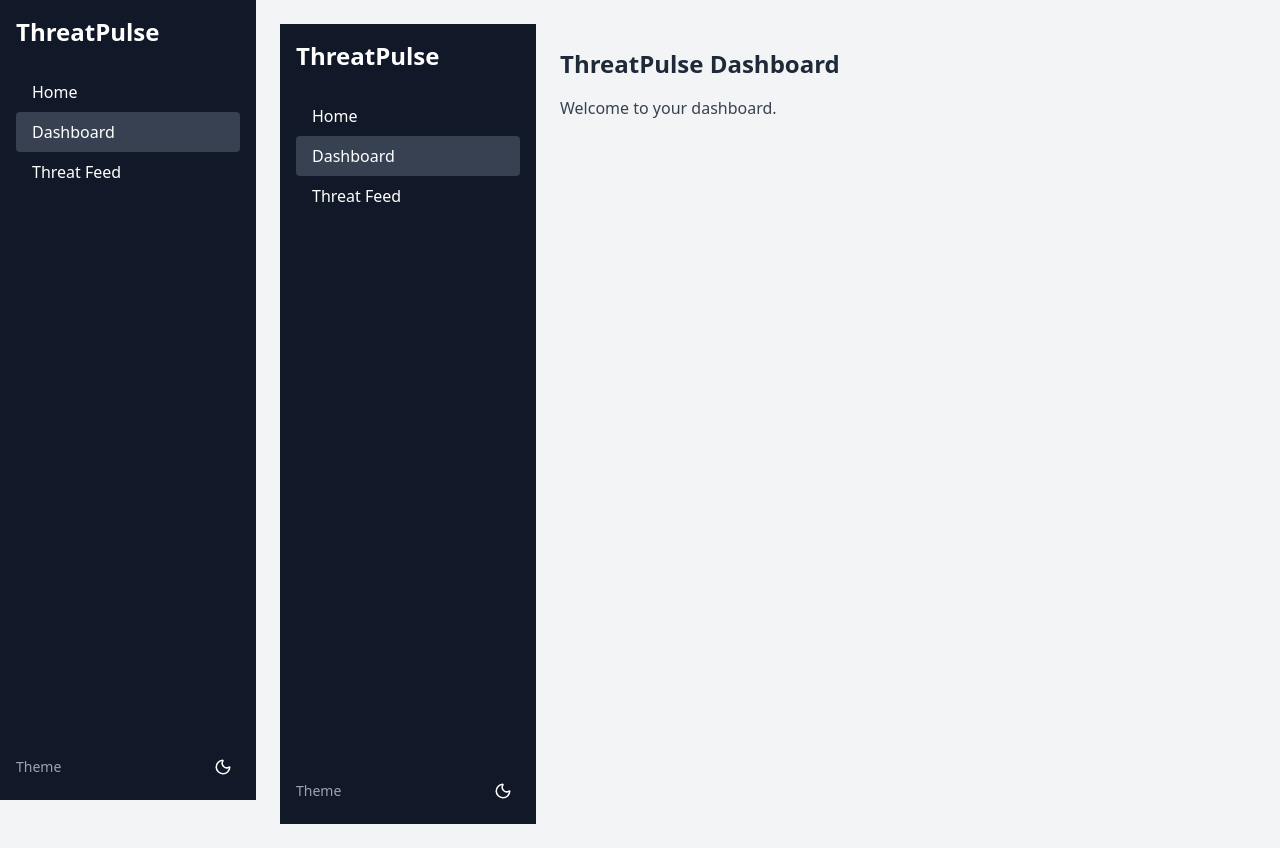
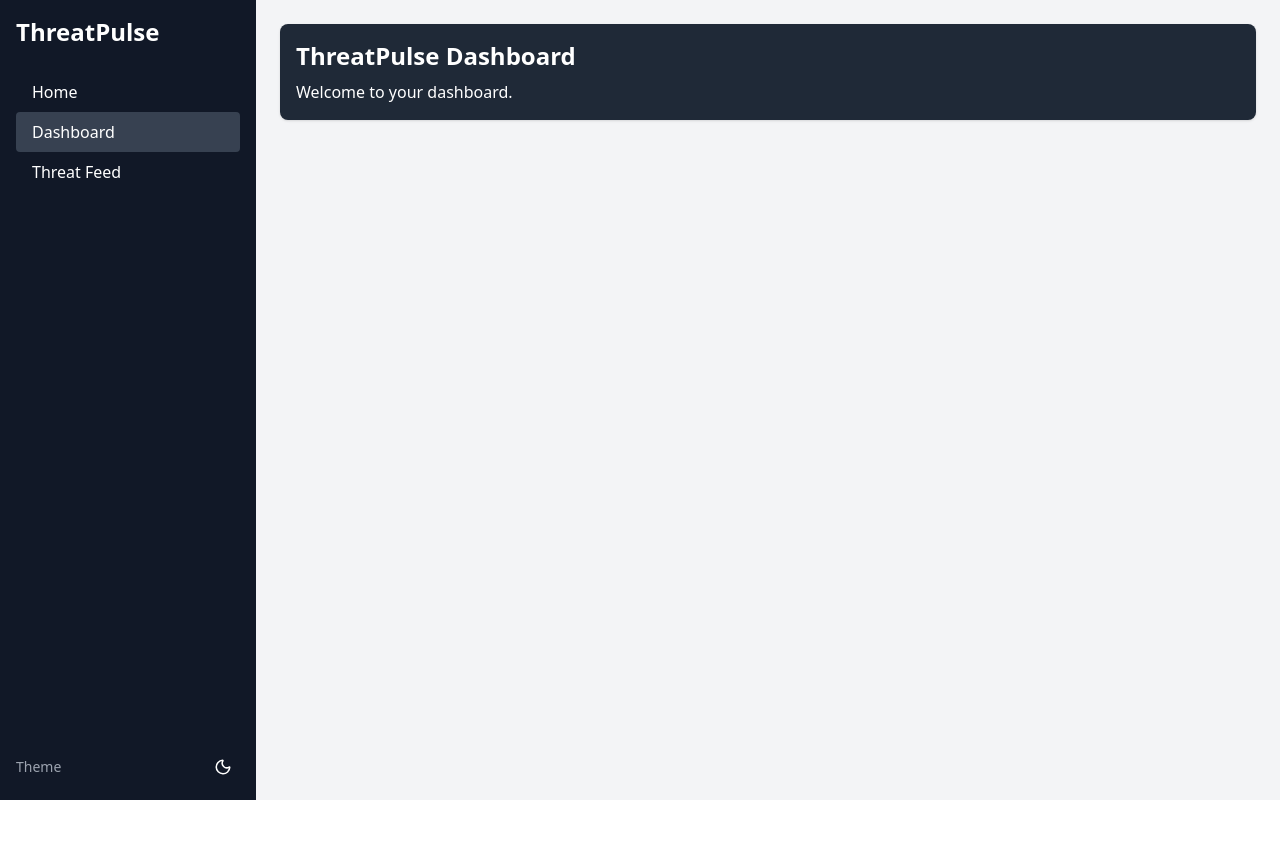
Before and after one commit to graydragon2/threatpulse-frontend, a Next.js app: page /dashboard in a window 1280 px wide. After the commit the page ends 800 px from the top, so only its background shows below. Built offline with nearby package versions, Linux system fonts and the light colour scheme.

Commit message:
fix: dashboard layout cleanup and threatfeed filename case

```diff
--- a/pages/dashboard.tsx
+++ b/pages/dashboard.tsx
@@ -1,22 +1,17 @@
 // pages/dashboard.tsx
 
-import Layout from '@/components/Layout';
-import { ThemeProvider } from 'next-themes';
 import Head from 'next/head';
 
 export default function DashboardPage() {
   return (
-    <ThemeProvider attribute="class" defaultTheme="system" enableSystem>
+    <>
       <Head>
         <title>ThreatPulse Dashboard</title>
-        <link rel="icon" href="/favicon.ico" />
       </Head>
-      <Layout>
-        <h1 className="text-2xl font-bold text-gray-800 dark:text-white mb-4">
-          ThreatPulse Dashboard
-        </h1>
-        <p className="text-gray-700 dark:text-gray-300">Welcome to your dashboard.</p>
-      </Layout>
-    </ThemeProvider>
+      <div className="p-4 bg-gray-800 rounded-lg shadow text-white">
+        <h1 className="text-2xl font-semibold mb-2">ThreatPulse Dashboard</h1>
+        <p>Welcome to your dashboard.</p>
+      </div>
+    </>
   );
 }
--- a/pages/index.tsx
+++ b/pages/index.tsx
@@ -1,7 +1,7 @@
 import Head from 'next/head';
 import Topbar from '@/components/TopBar';
 import ThreatDashboard from '@/components/ThreatDashboard';
-import ThreatFeed from '@/components/ThreatFeed';
+import ThreatFeed from '@/components/threatfeed';
 
 export default function Home() {
   return (
--- a/pages/threatfeed.tsx
+++ b/pages/threatfeed.tsx
@@ -1,6 +1,6 @@
 // pages/threatfeed.tsx
 
-import ThreatFeed from '@/components/ThreatFeed';
+import ThreatFeed from '@/components/threatfeed';
 
 export default function ThreatFeedPage() {
   return (
```
